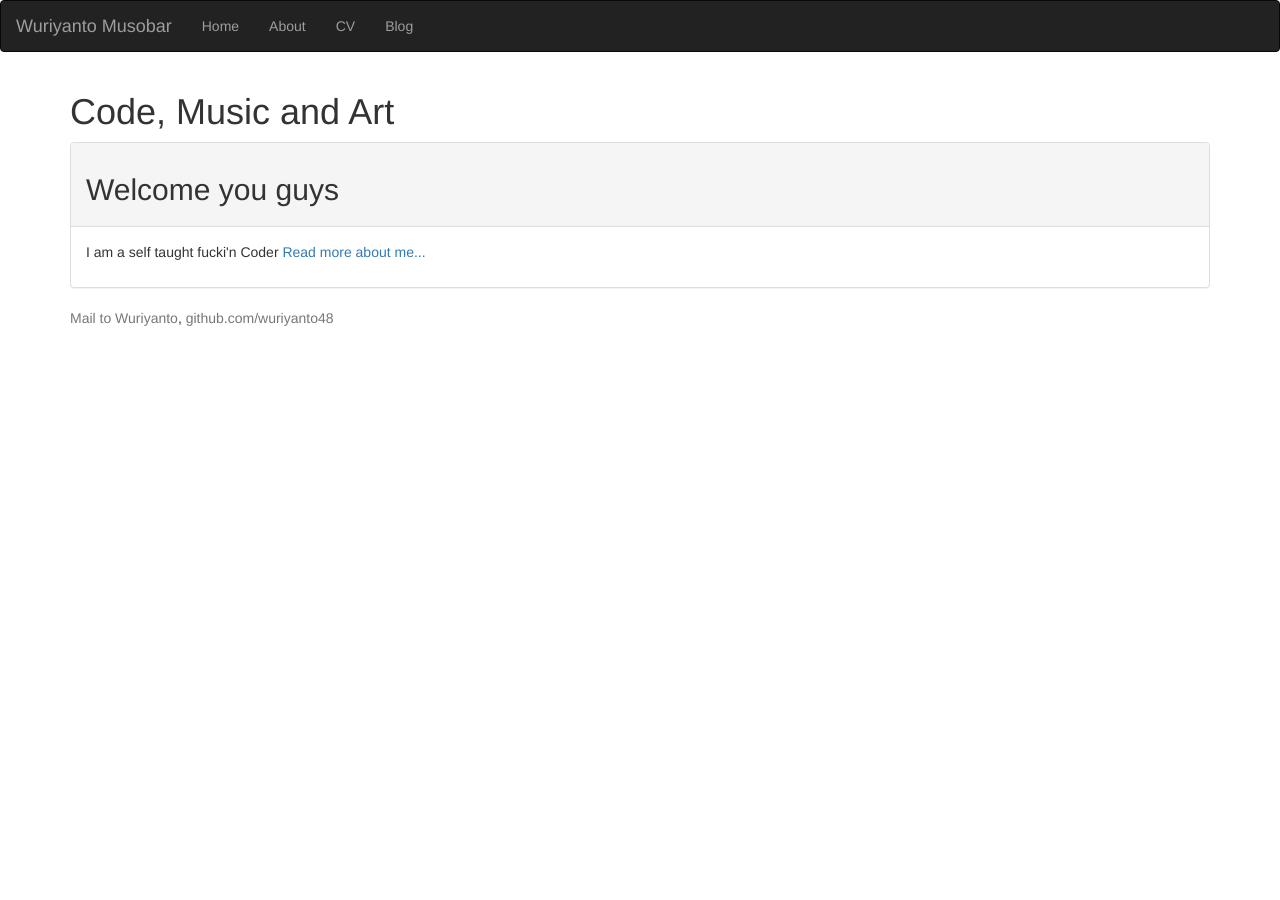
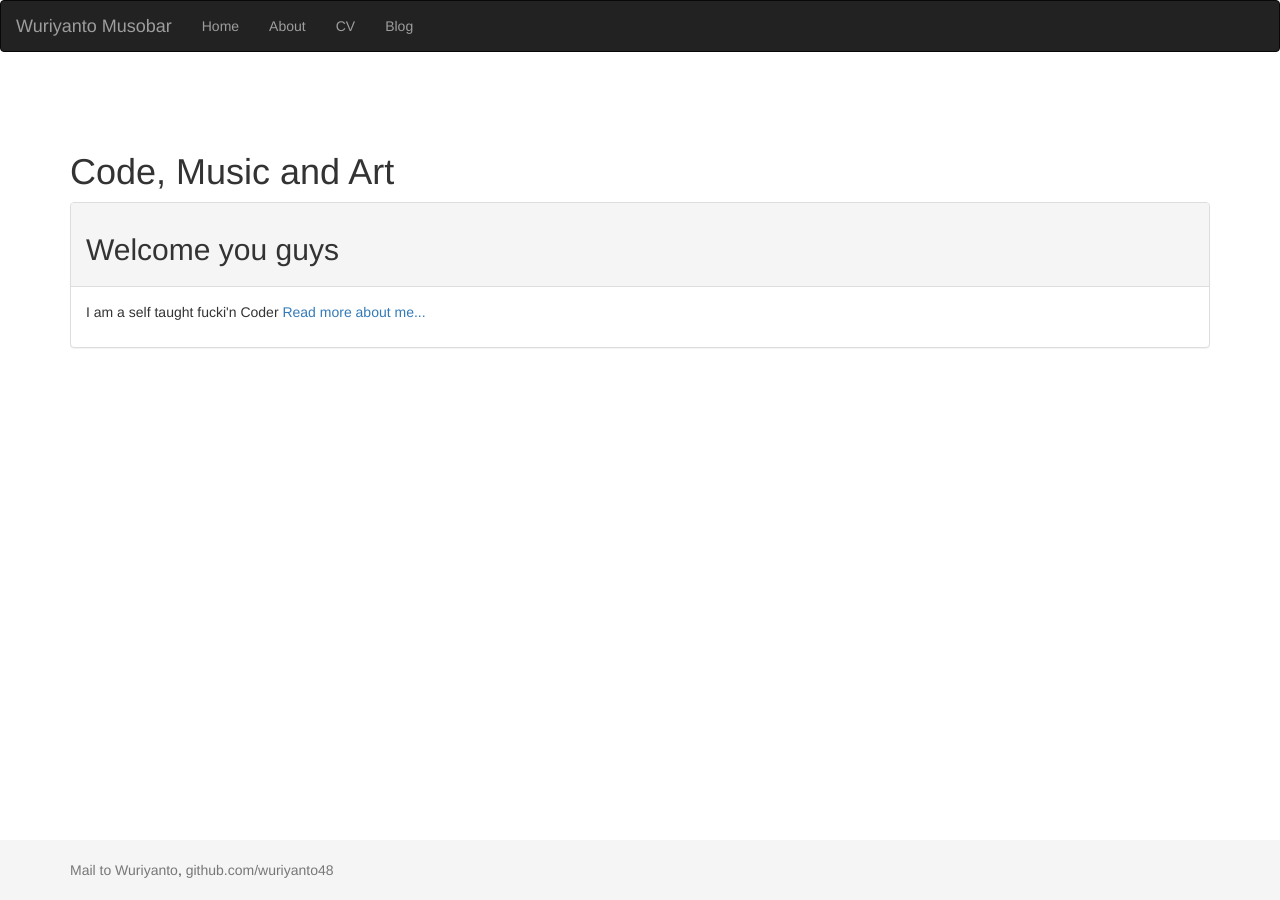
Before and after one commit to wuriyanto48/wuriyanto48.github.io, a Jekyll site: the page built from index.html, in a window 1280 px wide. Built offline with Jekyll 4.4.1, drawn with Linux system fonts in a browser that asks for light colours; nearby versions of some CDN libraries.

Commit message:
adding nav layout css

```diff
--- a/_layouts/default.html
+++ b/_layouts/default.html
@@ -2,6 +2,7 @@
 <html>
 	<head>
 		<title>{{ page.title }}</title>
+		<link rel="stylesheet" href="/css/nav_layout.css">
     <link rel="stylesheet" href="https://maxcdn.bootstrapcdn.com/bootstrap/3.3.7/css/bootstrap.min.css">
     <script src="https://ajax.googleapis.com/ajax/libs/jquery/3.1.1/jquery.min.js"></script>
     <script src="https://maxcdn.bootstrapcdn.com/bootstrap/3.3.7/js/bootstrap.min.js"></script>
--- /dev/null
+++ b/css/nav_layout.css
@@ -0,0 +1,35 @@
+html {
+  position: relative;
+  min-height: 100%;
+}
+body {
+  /* Margin bottom by footer height */
+  margin-bottom: 60px;
+}
+.footer {
+  position: absolute;
+  bottom: 0;
+  width: 100%;
+  /* Set the fixed height of the footer here */
+  height: 60px;
+  line-height: 60px; /* Vertically center the text there */
+  background-color: #f5f5f5;
+}
+
+
+/* Custom page CSS
+-------------------------------------------------- */
+/* Not required for template or sticky footer method. */
+
+body > .container {
+  padding: 60px 15px 0;
+}
+
+.footer > .container {
+  padding-right: 15px;
+  padding-left: 15px;
+}
+
+code {
+  font-size: 80%;
+}
```
